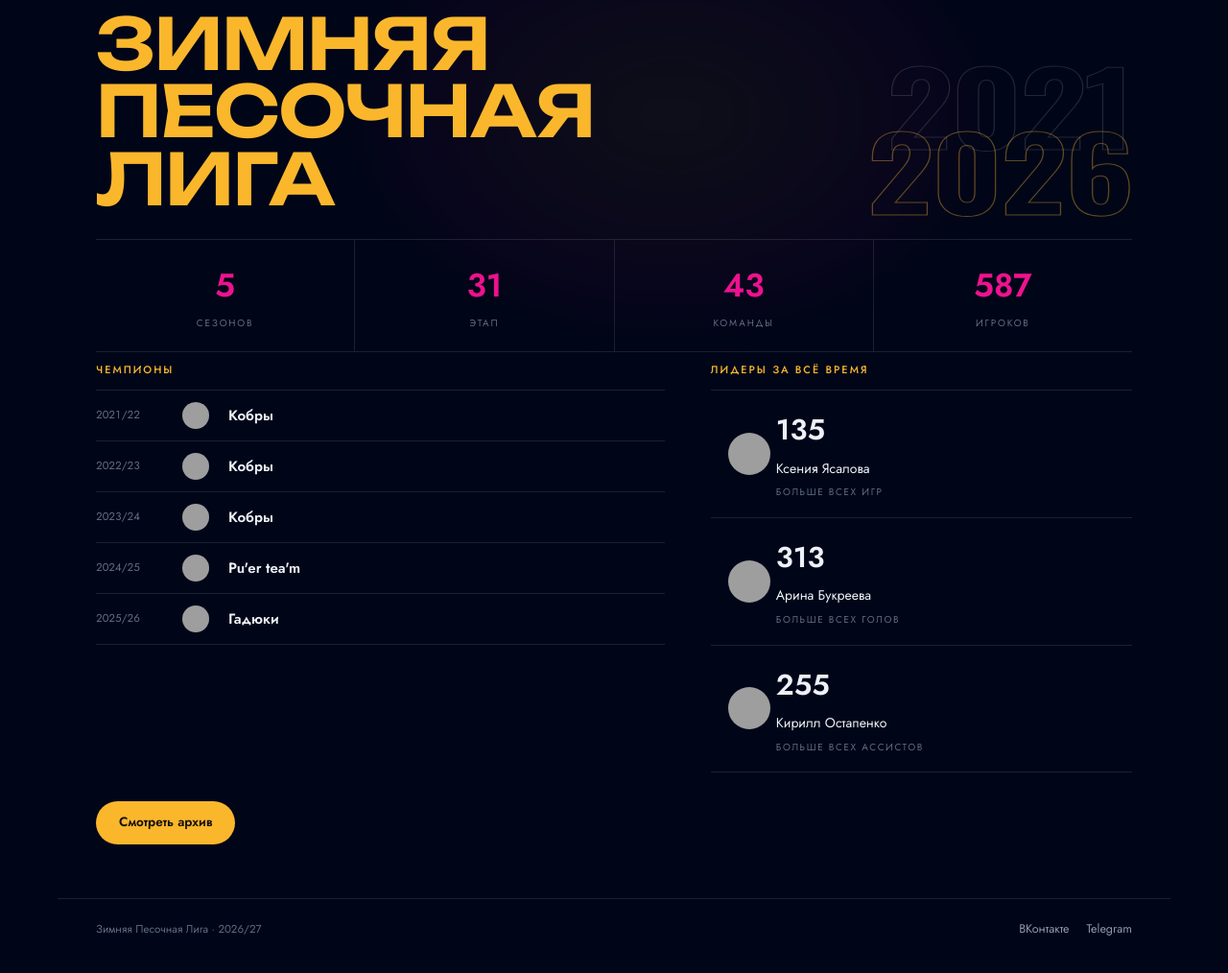
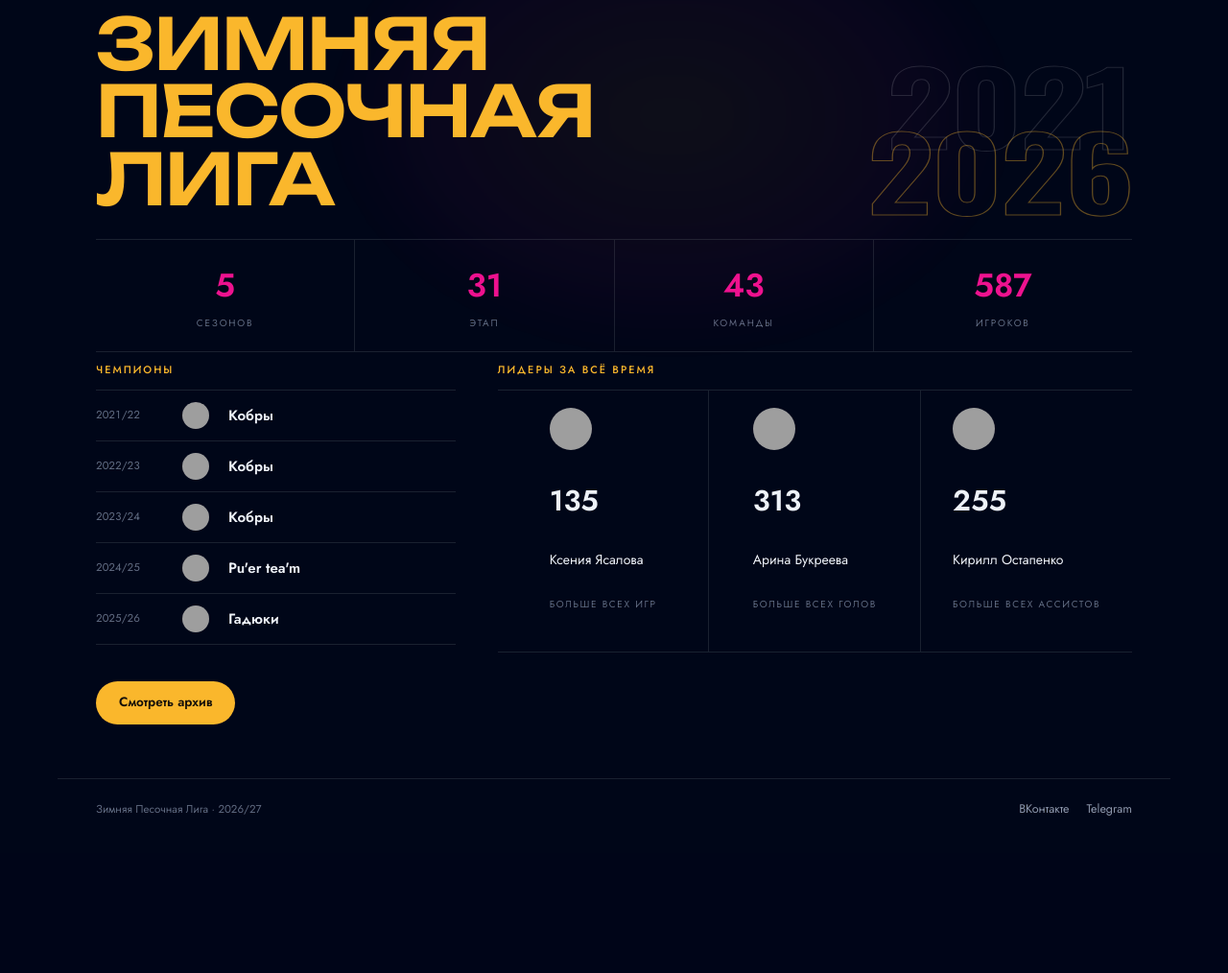
Before and after one commit to iaroslavexe/zpl-site, a FastAPI app: page /archive in a window 1280 px wide. Shown: the part 88-1102 px from the top of the page at 96% size. After the commit the page ends 938 px from the top, so only its background shows below. Run offline with FastAPI, Linux system fonts and the light colour scheme; grey boxes are pictures that could not be loaded.

Commit message:
Лендинг истории: чемпионы и лидеры в одну строку

```diff
--- a/app/static/css/pages.css
+++ b/app/static/css/pages.css
@@ -792,14 +792,16 @@
 .champ__rest { font-size: 11.5px; color: var(--dim); }
 
 .archive-duo { display: grid; gap: 34px; margin-bottom: 30px; }
-@media (min-width: 960px) { .archive-duo { grid-template-columns: 1.35fr 1fr; gap: 48px; } }
+@media (min-width: 960px) { .archive-duo { grid-template-columns: minmax(300px, .85fr) 1.5fr; gap: 44px; align-items: stretch; } }
+.archive-duo__col { display: flex; flex-direction: column; }
 .archive-duo__col .archive-h2 { margin-top: 0; }
 .archive-leaders { display: grid; gap: 1px; background: var(--line); border-block: 1px solid var(--line); }
-.leader { display: grid; grid-template-columns: auto 1fr; grid-template-areas: "avatar value" "avatar name" "avatar title"; gap: 2px 14px; align-items: center; padding: 14px 0; background: var(--bg); text-decoration: none; color: inherit; }
-.leader__avatar { grid-area: avatar; width: 40px; height: 40px; border-radius: 50%; object-fit: cover; }
-.leader__value { grid-area: value; font-size: 22px; font-weight: 600; }
-.leader__name { grid-area: name; font-size: 13.5px; }
-.leader__title { grid-area: title; font-size: 9.5px; letter-spacing: .16em; text-transform: uppercase; color: var(--dim); }
+@media (min-width: 960px) { .archive-leaders { grid-template-columns: repeat(3, 1fr); flex: 1; } }
+.leader { display: flex; flex-direction: column; justify-content: center; gap: 6px; padding: 16px 14px 18px 0; background: var(--bg); text-decoration: none; color: inherit; }
+.leader__avatar { width: 40px; height: 40px; border-radius: 50%; object-fit: cover; }
+.leader__value { font-size: 26px; font-weight: 600; }
+.leader__name { font-size: 12.5px; line-height: 1.25; }
+.leader__title { font-size: 9px; letter-spacing: .14em; text-transform: uppercase; color: var(--dim); }
 .leader { display: grid; gap: 6px; padding: 18px; background: var(--bg); text-decoration: none; color: inherit; }
 .leader:hover .leader__name { color: var(--yellow); }
 .leader__avatar { width: 44px; height: 44px; border-radius: 50%; object-fit: cover; }
```
